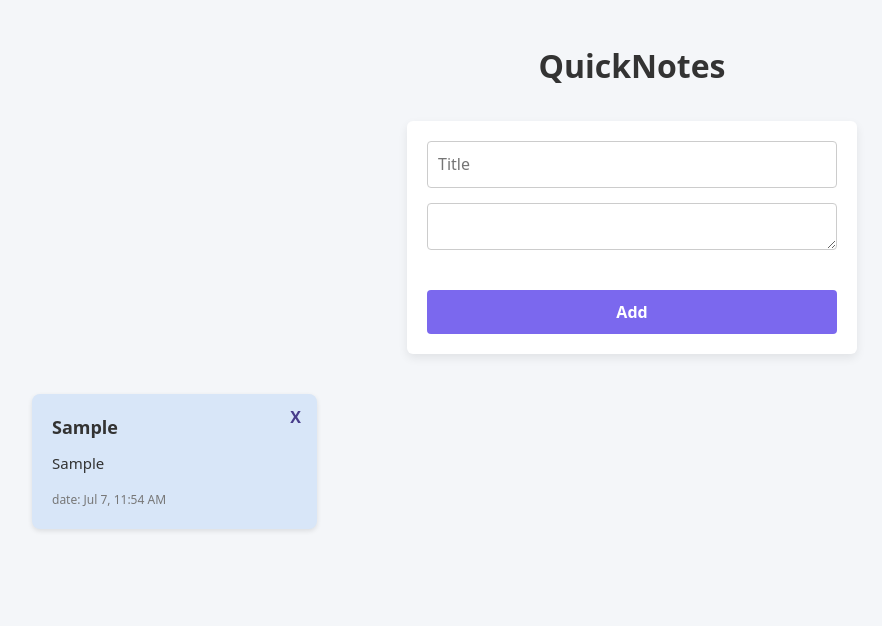
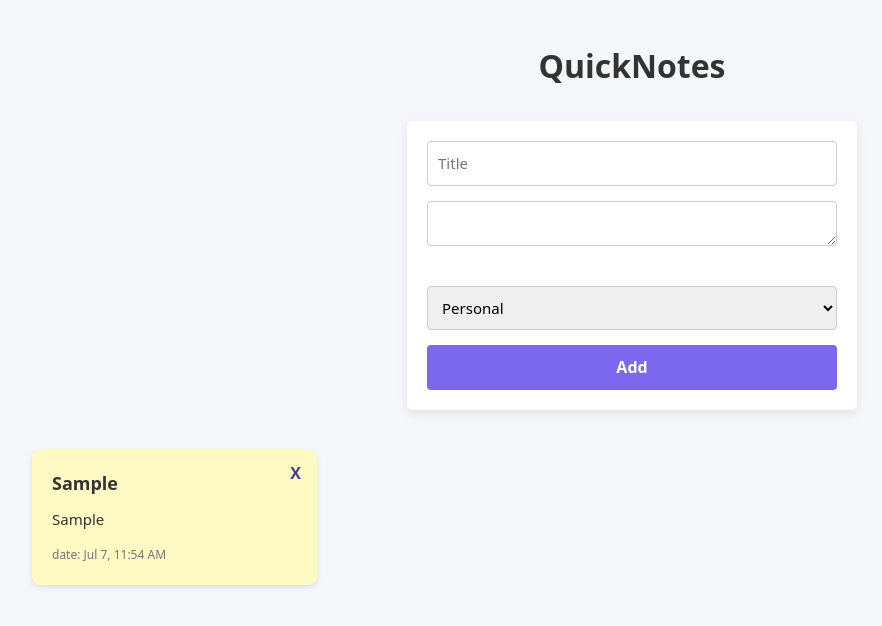
Before and after one commit to DaryaAIV/quicknotes-app, a React (Vite) app: page / in a window 1280 px wide. Both pictures are taken after typing "Sample", "Sample" into the empty fields and a click on the button "Add". Shown: the top 626 px of the page, without its empty margins (8-890 px from the left). Built offline with nearby package versions, Linux system fonts and the light colour scheme.

Commit message:
feat: enhance note functionality with category selection and improve form styling

```diff
--- a/src/App.css
+++ b/src/App.css
@@ -65,7 +65,6 @@ h1 {
 
 
 .card {
-  background:rgb(216, 230, 248);
   padding: 20px;
   border-radius: 8px;
   box-shadow: 0 2px 5px rgba(0,0,0,0.1);
@@ -106,3 +105,17 @@ h1 {
   color: #777;
   margin: 0;
 }
+
+.note-form input,
+.note-form textarea,
+.note-form select {
+  display: block;
+  width: 100%;
+  margin-bottom: 15px;
+  padding: 10px;
+  border: 1px solid #ccc;
+  border-radius: 4px;
+  box-sizing: border-box;
+  font-family: inherit;
+  font-size: 15px;
+}
--- a/src/App.jsx
+++ b/src/App.jsx
@@ -2,6 +2,13 @@ import { useState, useEffect } from 'react';
 import NoteForm from "./NoteForm";
 import NoteCard from "./NoteCard";
 import './App.css'
+
+const CATEGORIES = [
+  { id: "personal", name: "Personal", color: "#fff9c4" },
+  { id: "work", name: "Work", color: "#ffcdd2" },
+  { id: "study", name: "Study", color: "#c8e6c9" },
+  { id: "urgent", name: "Urgent", color: "#e1bff7" }
+];
 
 function App() {
   const [notes, setNotes] = useState(() => {
@@ -9,11 +16,12 @@ function App() {
     return savedNotes ? JSON.parse(savedNotes) : [];
   });
 
-  function addNote({ title, noteText }) {
+  function addNote({ title, noteText, category }) {
     const newNote = {
       id: Date.now(),
       title: title,
       text: noteText,
+      category: category,
       noteDate: new Date()
     };
 
@@ -25,13 +33,14 @@ function App() {
     setNotes(currNotes);
   }
 
-  function updateNote(noteId, { title, text }) {
+  function updateNote(noteId, { title, text , category}) {
     const updateNotes = notes.map(note => {
       if (note.id === noteId) {
         return {
           ...note,
           title: title,
           text: text,
+          category: category,
           updateDate: new Date()
         };
       }
@@ -48,10 +57,10 @@ function App() {
     <>
       <div className='App'>
         <h1>QuickNotes</h1>
-        <NoteForm onAddNote={addNote} />
+        <NoteForm onAddNote={addNote} categories={CATEGORIES} />
         <div className="note-grid">
           {notes.map((oneNote) => (
-            <NoteCard key={oneNote.id} note={oneNote} noteToDelete={deleteNote} noteToUpdate={updateNote} />
+            <NoteCard key={oneNote.id} note={oneNote} noteToDelete={deleteNote} noteToUpdate={updateNote} categories={CATEGORIES} />
           ))}
         </div>
       </div>
--- a/src/NoteCard.jsx
+++ b/src/NoteCard.jsx
@@ -2,7 +2,7 @@ import { useDisclosure } from '@mantine/hooks';
 import { Modal } from '@mantine/core';
 import NoteForm from "./NoteForm";
 
-function NoteCard({ note, noteToDelete, noteToUpdate }) {
+function NoteCard({ note, noteToDelete, noteToUpdate, categories = [] }) {
 
     const [opened, { open, close }] = useDisclosure(false);
 
@@ -29,21 +29,26 @@ function NoteCard({ note, noteToDelete, noteToUpdate }) {
         hour12: true
     }) : null;
 
+    const currentCategory = categories.find(cat => cat.id === note.category);
+    const cardColor = currentCategory ? currentCategory.color :"#d8e6f8";
+
     return (
         <>
             <Modal opened={opened} onClose={close} centered withCloseButton={false}>
                 <NoteForm
                     note={note}
+                    categories={categories}
                     onAddNote={(updatedData) => {
                         noteToUpdate(note.id, {
                             title: updatedData.title,
-                            text: updatedData.noteText
+                            text: updatedData.noteText,
+                            category: updatedData.category
                         });
                         close();
                     }}
                 />
             </Modal>
-            <div className="card" onClick={open}>
+            <div className="card" onClick={open} style={{ backgroundColor: cardColor }}>
                 <button className="delete-btn" onClick={deleteClick}>X</button>
                 {note.title ? <h2>{note.title}</h2> : null}
                 <h3>{note.text}</h3>
--- a/src/NoteForm.jsx
+++ b/src/NoteForm.jsx
@@ -1,9 +1,17 @@
-import { useState } from "react";
+import { useState , useEffect} from "react";
 import TextareaAutosize from "react-textarea-autosize";
 
-function NoteForm({ onAddNote, note }) {
+function NoteForm({ onAddNote, note, categories = [] }) {
     const [noteTitle, setNoteTitle] = useState(note ? note.title : "");
     const [noteText, setNoteText] = useState(note ? note.text : "");
+    const [category, setCategory] = useState(note ? note.category : "");
+
+    useEffect(() => {
+        if (!note && categories.length > 0 && !category) {
+            setCategory(categories[0].id);
+        }
+    }, [categories, note, category]);
+
 
     function textChange(e) {
         setNoteText(e.target.value);
@@ -17,10 +25,11 @@ function NoteForm({ onAddNote, note }) {
         if (noteText === "") {
             return;
         }
-        onAddNote({ title: noteTitle, noteText: noteText });
+        onAddNote({ title: noteTitle, noteText: noteText, category: category });
         if (!note) {
             setNoteTitle("");
             setNoteText("");
+            setCategory(categories[0]?.id || "");
         }
     }
 
@@ -29,6 +38,13 @@ function NoteForm({ onAddNote, note }) {
             <input type="text" placeholder="Title" value={noteTitle} onChange={titleChange} />
             <TextareaAutosize value={noteText} onChange={textChange} />
             <br />
+            <select value={category} onChange={(e) => setCategory(e.target.value)}>
+                {categories.map((cat) => (
+                    <option key={cat.id} value={cat.id}>
+                        {cat.name}
+                    </option>
+                ))}
+            </select>
             <button onClick={submit}>{note ? "Update" : "Add"}</button>
         </div>
     );
```
